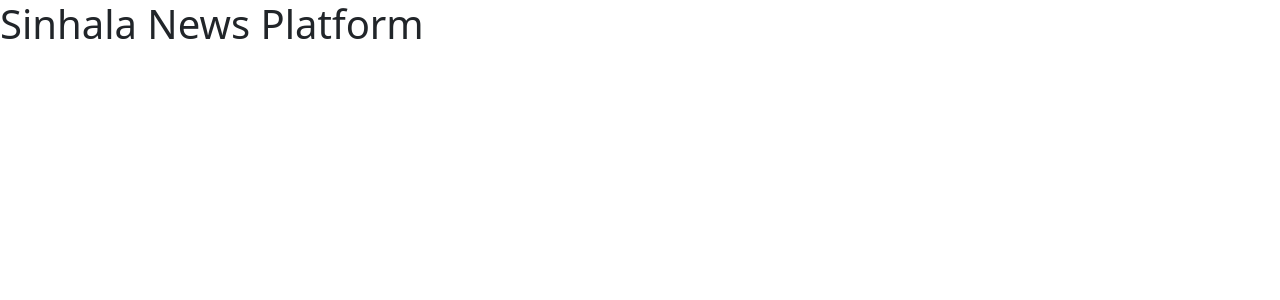
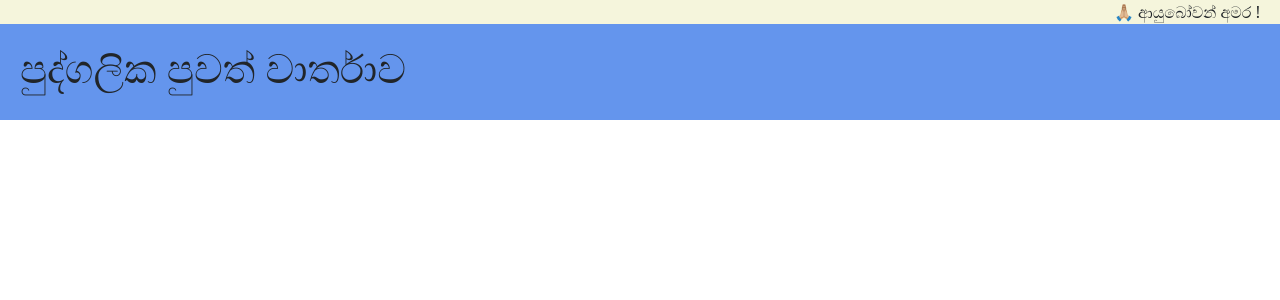
Before and after one commit to n256Coding/sinhala-news-platform, a Django app: template news_app/templates/base.html in a window 1280 px wide. Shown: the top 300 px of the page. Run offline with Django 5.2, Linux system fonts and the light colour scheme; the template is opened without the code that fills it, so the values that code supplies are empty; parts of the project's set-up code (start-up, migrations or seed data) failed here and were passed over.

Commit message:
few ui improvements

```diff
--- a/news_app/static/common.css
+++ b/news_app/static/common.css
@@ -11,3 +11,17 @@
 .card {
     margin-top: 10px;
 }
+
+.page-title {
+    background-color: cornflowerblue;
+    height: 6rem;
+    display: flex;
+    align-items: center;
+    padding-left: 20px;
+}
+
+.page-header {
+    background-color: beige;
+    text-align: right;
+    padding-right: 20px;
+}
--- a/news_app/templates/base.html
+++ b/news_app/templates/base.html
@@ -18,7 +18,12 @@
     />
 </head>
 <body>
-    <h1>Sinhala News Platform</h1>
+    <div class="page-header">
+        🙏🏼 ආයුබෝවන් අමර !
+    </div>
+    <div class="page-title">
+        <h1>පුද්ගලික පුවත් වාර්තාව</h1>
+    </div>
     <div class="container">{% block content %} {% endblock %}</div>
 
     <script
--- a/news_app/templates/home.html
+++ b/news_app/templates/home.html
@@ -7,7 +7,7 @@
     <div class="col">
         <div class="card">
             <div class="card-body">
-                <h5 class="card-title">{{ news_item.heading }}</h5>
+                <h4 class="card-title">{{ news_item.heading }}</h4>
                 <p class="card-text">With supporting text below as a natural lead-in to additional content.</p>
                 <div class="news-card-footer-container">
                     <a class="fill-remain" href="{{ news_item.link_to_source }}">Read more</a>
```
